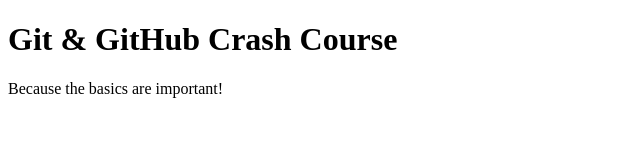
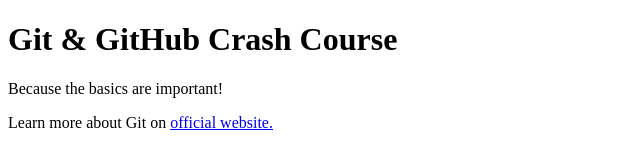
Before and after one commit to Gourav01s/github-crash-course, a plain HTML site: page index.html in a window 1280 px wide. Shown: the whole page, without its empty margins (0-640 px from the left). Drawn offline with Linux system fonts and the light colour scheme.

Commit message:
added link to git docs

```diff
--- a/index.html
+++ b/index.html
@@ -9,5 +9,8 @@
   <body>
     <h1>Git & GitHub Crash Course</h1>
     <p>Because the basics are important!</p>
+    <p>Learn more about Git on
+      <a href="https://git-scm.com/book/en/v2">official website.</a>
+    </p>
   </body>
 </html>
```
